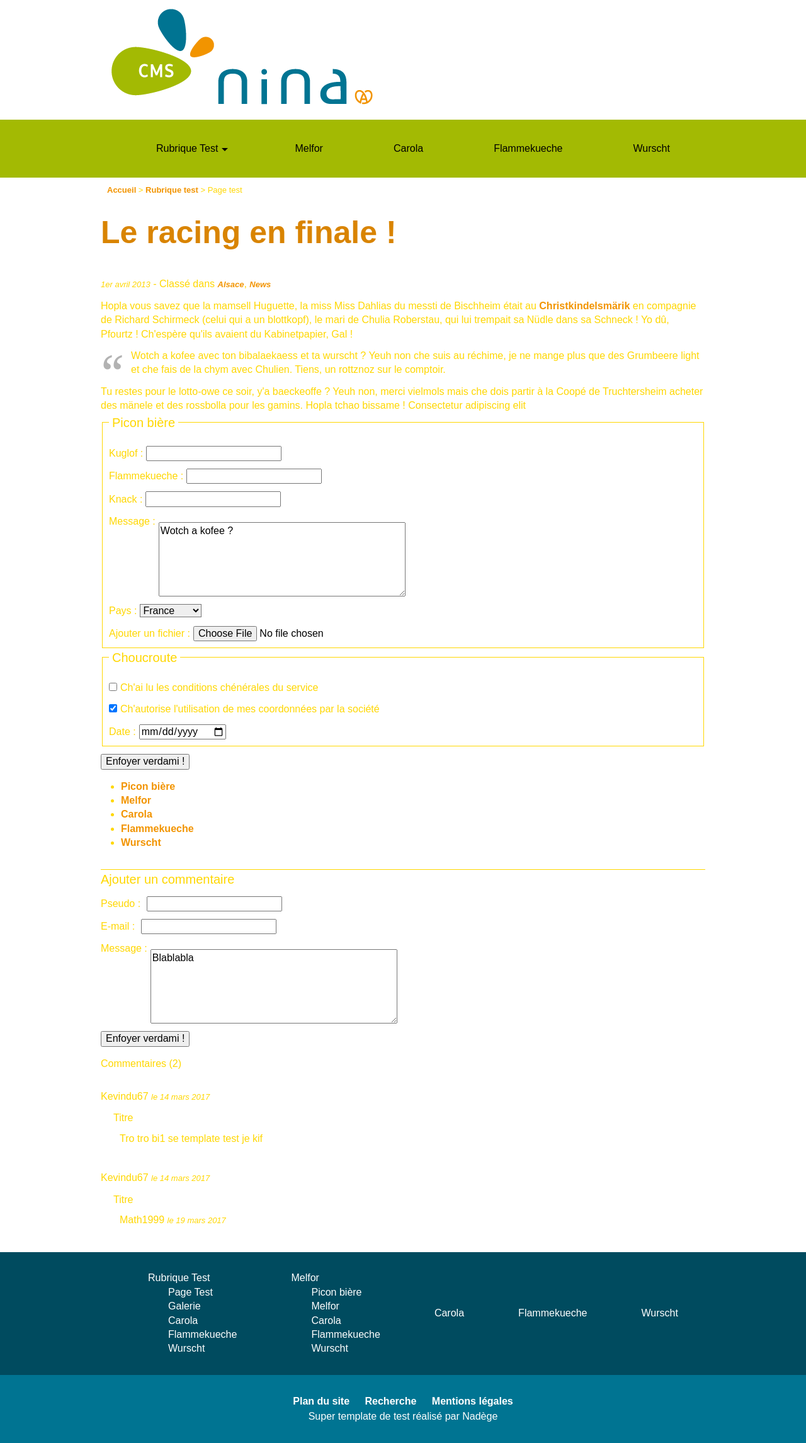
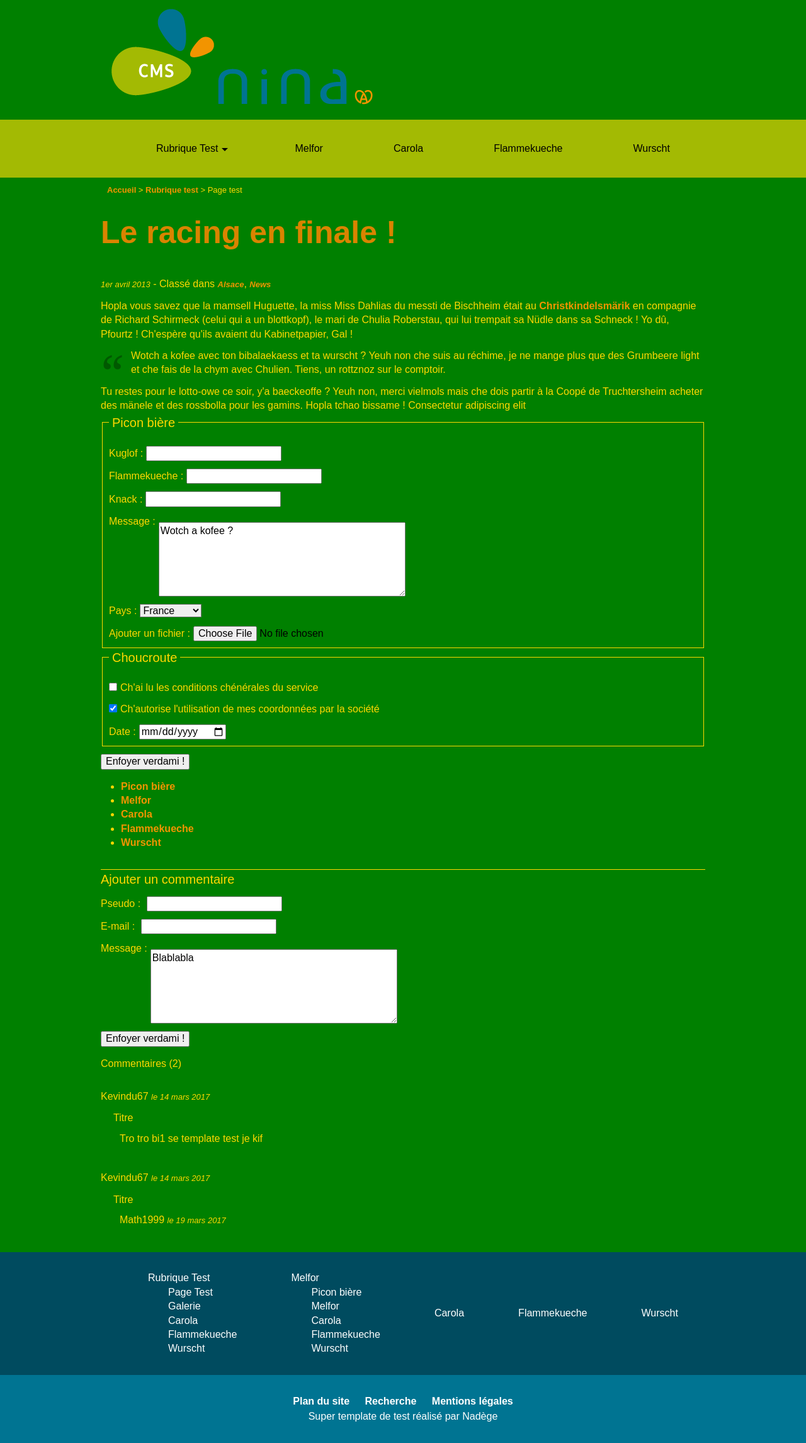
Before and after one commit to huhamanu/ninav3.0_template_front, a PHP site: page /templateTestPage.html in a window 1280 px wide. Shown: the whole page at 63% size. Run offline with PHP 8.4, Linux system fonts and the light colour scheme.

Commit message:
background vert

```diff
--- a/templateTest.css
+++ b/templateTest.css
@@ -283,6 +283,7 @@ footer nav > ul > li {
 
 /* line 288, /Users/nadegehamann/Desktop/templateGit/templateTest.scss */
 body {
-  color: gold; }
+  color: gold;
+  background: green; }
 
 /*# sourceMappingURL=templateTest.css.map */
--- a/templateTest.scss
+++ b/templateTest.scss
@@ -287,4 +287,5 @@ footer{
 footer nav > ul > li{margin:auto}
 body{
     color:gold;
+    background:green;
 }
```
Also changed, not shown: 1 other file.
